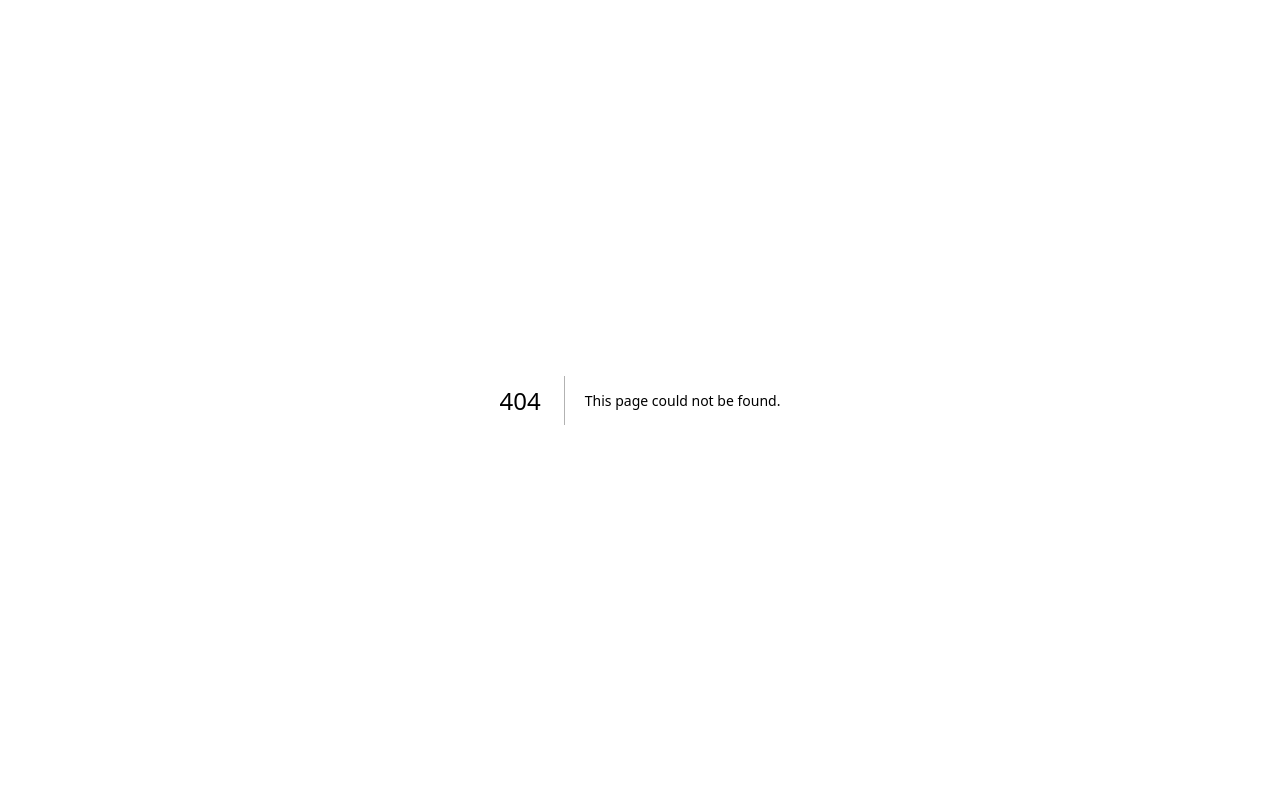
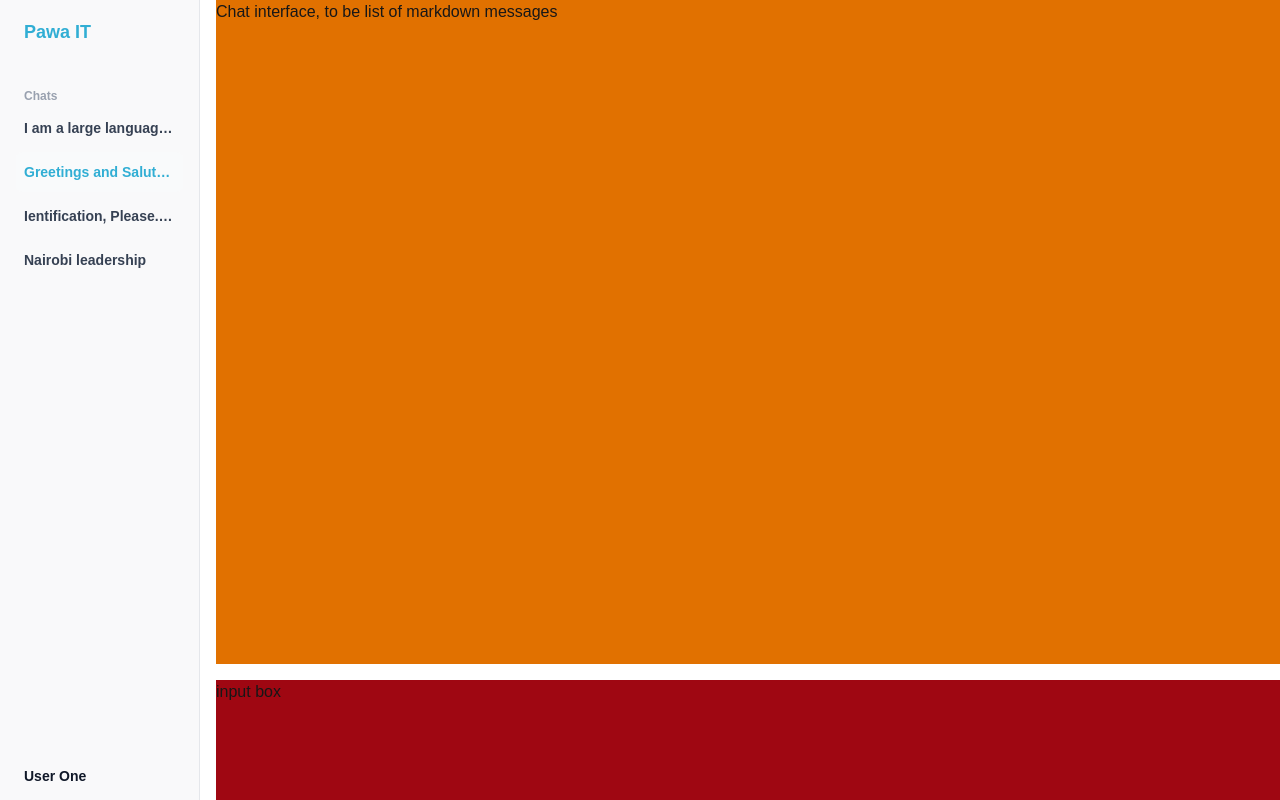
Before and after one commit to Dofften/pawaIT, a Next.js app in the folder frontend/: page /chat in a window 1280 px wide. Before the commit this address had no page. Built offline with nearby package versions, Linux system fonts and the light colour scheme; a web font is replaced by a local one.

Commit message:
chore: create barebones chat page

```diff
--- /dev/null
+++ b/frontend/app/chat/page.tsx
@@ -0,0 +1,16 @@
+import Sidebar from "@/components/sidebar";
+
+export default function chat() {
+  return (
+    <div className="grid min-h-screen h-full grid-flow-col grid-cols-12 grid-rows-12 gap-4">
+      <div className="row-span-12 col-span-2">
+        <Sidebar />
+      </div>
+
+      <div className="col-span-10 row-span-10 bg-amber-600">
+        Chat interface, to be list of markdown messages
+      </div>
+      <div className="col-span-10 row-span-2 bg-red-800">input box</div>
+    </div>
+  );
+}
```
